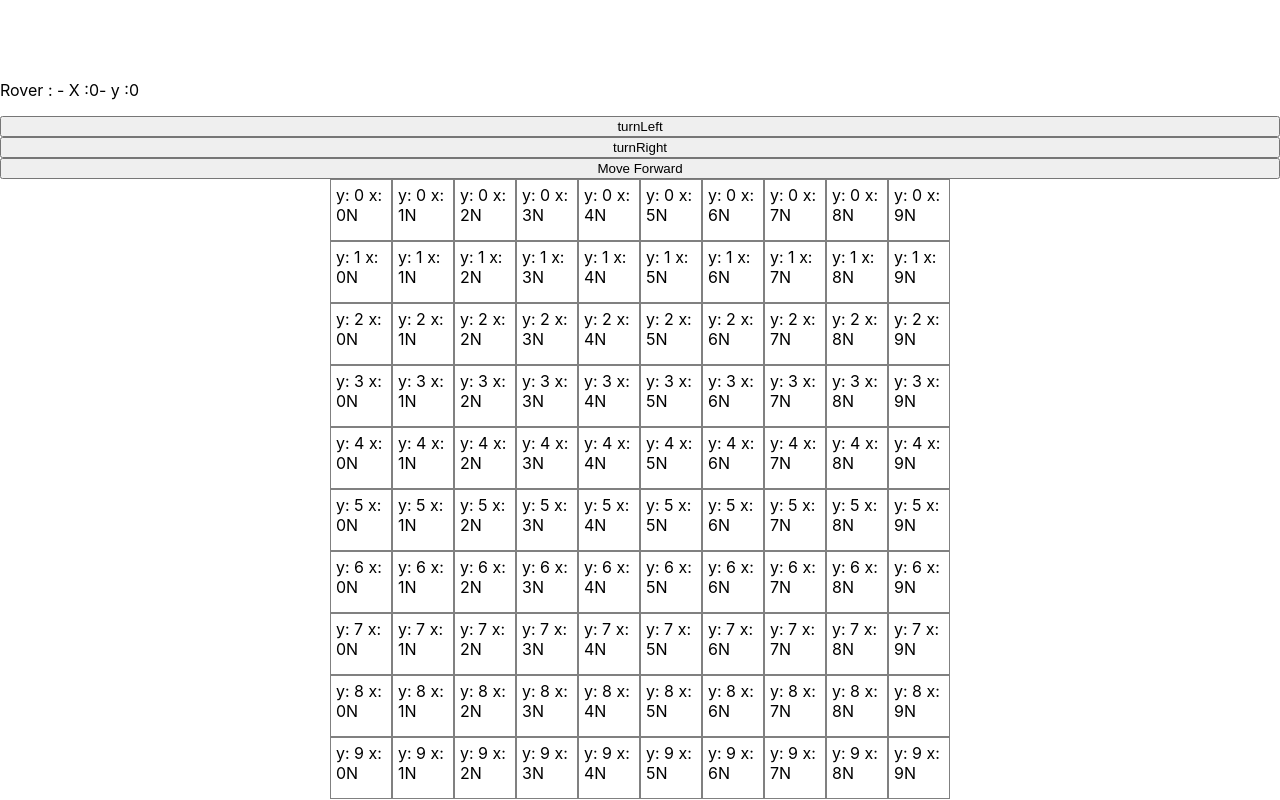
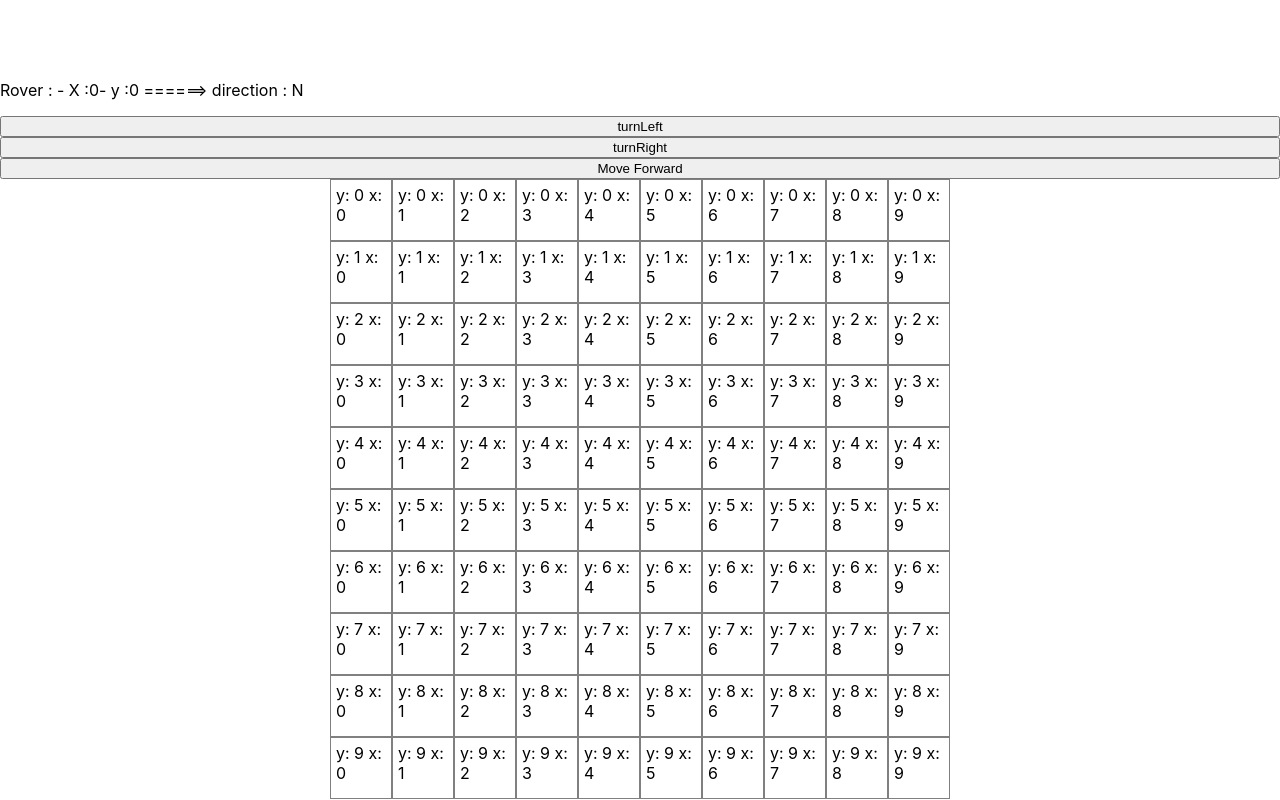
Before and after one commit to zorisse/marsRover, a React (Create React App) app: page / in a window 1280 px wide. Built offline with nearby package versions, Linux system fonts and the light colour scheme.

Commit message:
vite fait

```diff
--- a/src/App.js
+++ b/src/App.js
@@ -118,14 +118,15 @@
               <p>
           Rover :
           - X :{this.state.Rover.x}
-          - y :{this.state.Rover.y}
+          - y :{this.state.Rover.y} ======>
+          direction : {this.state.Rover.direction}
         </p>
 
       <button  onClick={this.turnLeft} >turnLeft</button>
       <button  onClick={this.turnRight} >turnRight</button>
       <button  onClick={this.moveFoward} >Move Forward</button>
 
-        <Grid  boxes={this.state.arrayGrid}    dir={this.state.Rover.direction}
+        <Grid  boxes={this.state.arrayGrid}
 
         />
 
--- a/src/components/grid.js
+++ b/src/components/grid.js
@@ -13,7 +13,7 @@
 
                 <div className='boxes'id={index}>
                     y: {indexRow} x: {index}
-                    {props.dir}
+
                 </div>
 
                 )}
```
